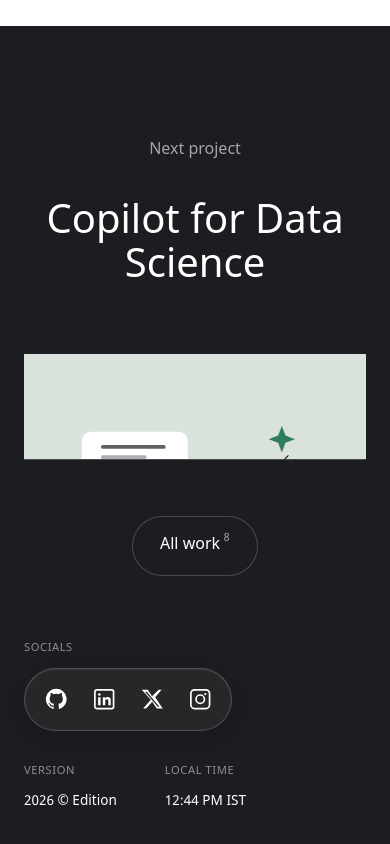
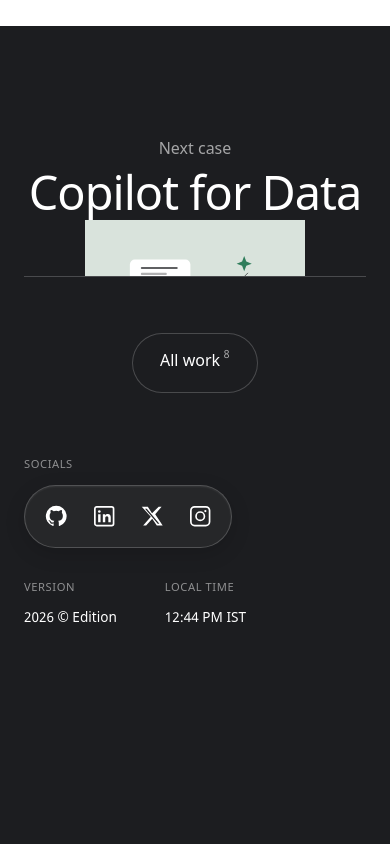
Before and after one commit to sohamjadhav95/soham-ai-universe, a React (Vite) app: page /work/convo-ease in a window 390 px wide. Shown: the part 3980-4824 px from the top of the page. After the commit the page ends 4643 px from the top, so only its background shows below. Built offline with nearby package versions, Linux system fonts and the light colour scheme.

Commit message:
style: replicate Dennis Snellenberg next case overlapping behaviour and huge font

```diff
--- a/src/pages/ProjectPage.tsx
+++ b/src/pages/ProjectPage.tsx
@@ -189,7 +189,7 @@ function Case({ p }: { p: Project }) {
           onPointerLeave={() => setOverNext(false)}
           onClick={() => setOverNext(false)}
         >
-          <p>Next project</p>
+          <p>Next case</p>
           <h2 className="next-case-title">{next.title}</h2>
           <div className="next-case-preview">
             <div className="thumb">
@@ -197,7 +197,7 @@ function Case({ p }: { p: Project }) {
             </div>
           </div>
         </TLink>
-        <FollowBall active={overNext} label="Next project" />
+        <FollowBall active={overNext} label="Next case" />
         <div className="container medium">
           <div className="stripe" />
         </div>
--- a/src/styles/project.css
+++ b/src/styles/project.css
@@ -228,25 +228,33 @@
 }
 
 .next-case .link p {
-  margin-bottom: 2.25em;
+  margin-bottom: 0.5em;
   opacity: 0.6;
 }
 
 .next-case .next-case-title {
-  font-size: 80px;
+  font-size: clamp(60px, 13vw, 160px);
+  font-weight: 400;
   line-height: 1.1;
-  letter-spacing: 0;
-  max-width: 1100px;
-  margin: 0 auto 0.75em;
+  letter-spacing: -0.02em;
+  max-width: 100%;
+  margin: 0 auto;
   overflow-wrap: anywhere;
   transition: opacity var(--primary) var(--ease);
+  position: relative;
+  z-index: 1;
 }
 
 .next-case-preview {
-  position: relative;
-  height: 180px;
-  max-width: 480px;
-  margin: 0 auto;
+  position: absolute;
+  bottom: 0;
+  left: 50%;
+  transform: translateX(-50%);
+  width: 100%;
+  height: clamp(140px, 20vw, 250px);
+  max-width: clamp(280px, 40vw, 480px);
+  z-index: 2;
+  pointer-events: none;
 }
 
 .next-case .thumb {
@@ -254,8 +262,8 @@
   left: 50%;
   top: 0;
   width: 100%;
-  aspect-ratio: 1.25;
-  transform: translate(-50%, 65px);
+  aspect-ratio: 1.5;
+  transform: translate(-50%, 40%);
   transition: transform var(--smooth) var(--ease);
   pointer-events: none;
   z-index: 2;
@@ -320,15 +328,15 @@
   }
 
   .next-case .next-case-title {
-    font-size: 40px;
+    font-size: clamp(40px, 12vw, 80px);
   }
 
   .next-case-preview {
-    height: 140px;
-    max-width: 360px;
+    height: clamp(100px, 20vw, 160px);
+    max-width: clamp(220px, 45vw, 360px);
   }
 
   .next-case .thumb {
-    transform: translate(-50%, 35px);
+    transform: translate(-50%, 30%);
   }
 }
```
